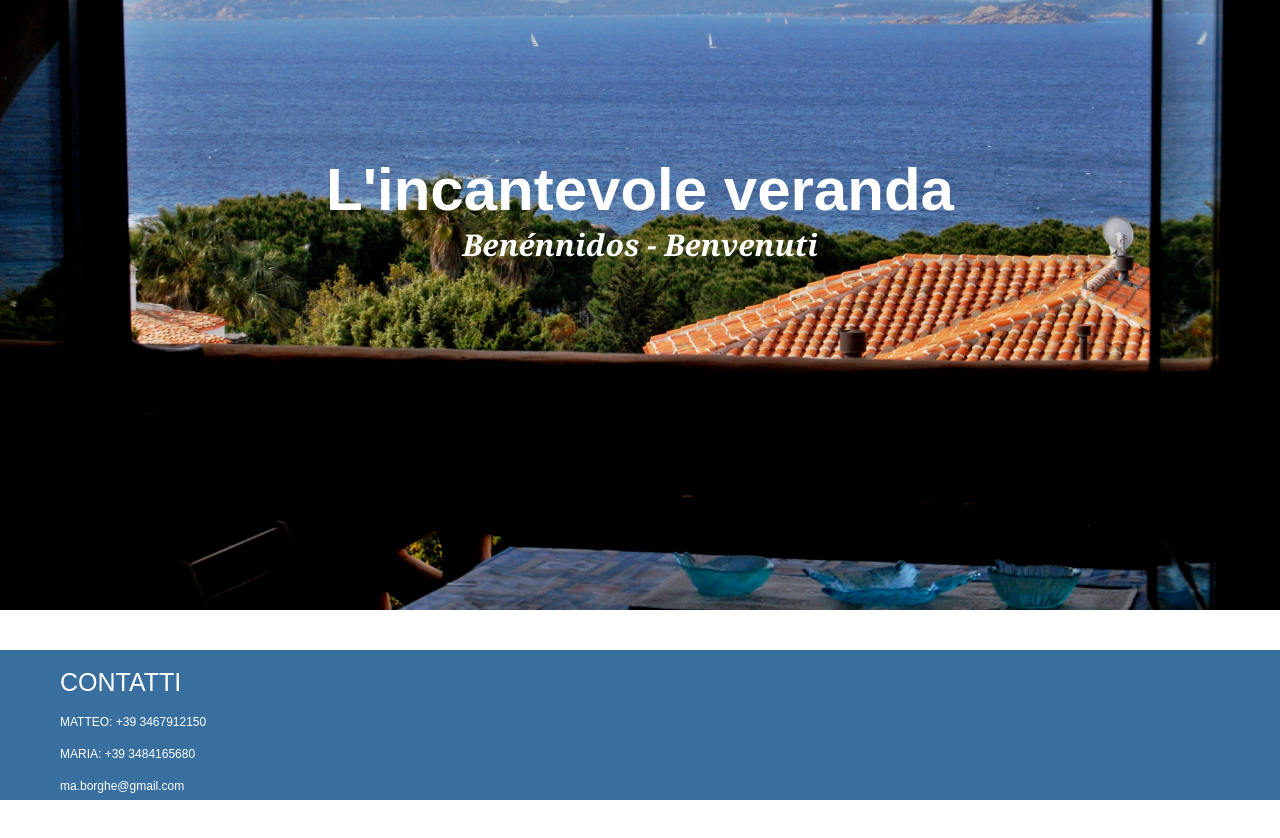
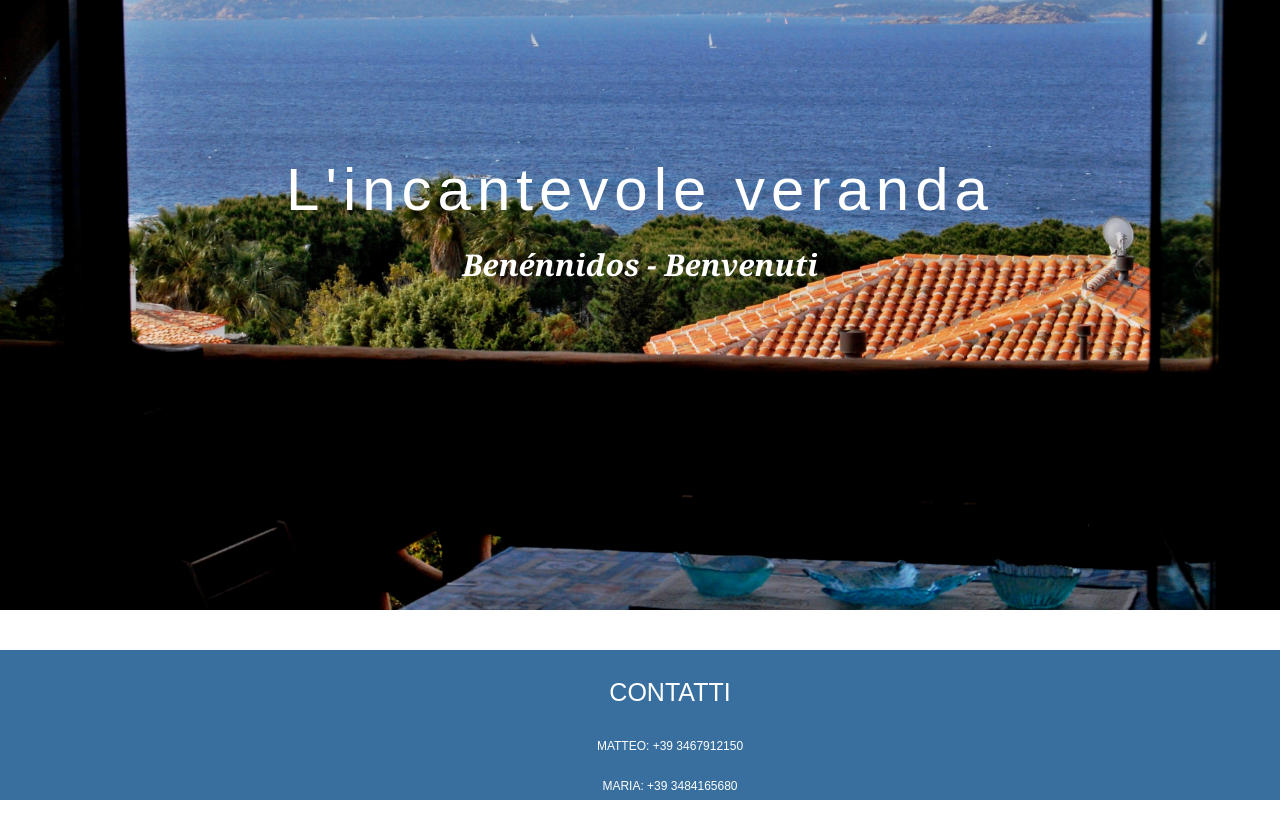
Before and after one commit to maborghe/IncantevoleVeranda, an Angular app: page / in a window 1280 px wide. Shown: the part 300-1138 px from the top of the page. Before the commit the page ends 1100 px from the top, so only its background shows below. Built offline with nearby package versions, Linux system fonts and the light colour scheme.

Commit message:
Apply CSS globally

```diff
--- a/src/app/casa/casa.component.css
+++ b/src/app/casa/casa.component.css
@@ -1,46 +1,4 @@
-section {
-  min-width: 980px;
-  padding-bottom: 30px;
-}
-
-section > #balloSardo {
-  width: 1287px;
-  height: 335px;
-  object-fit: cover;
-}
-
-.casa {
-  text-align: center;
-  font: normal normal normal 12px/1.4em din-next-w01-light,din-next-w02-light,din-next-w10-light,sans-serif;
-  color: #2B689C;
-}
-
-.casa > h1 {
-  font: normal normal bold 25px/1.4em din-next-w01-light,din-next-w02-light,din-next-w10-light,sans-serif;
-  font-family: futura-lt-w01-book,sans-serif;
-  font-weight: normal;
-  font-size: 25px;
-  line-height: normal;
-  letter-spacing:0.1em;
-  padding-top: 20px;
-  padding-bottom: 20px
-}
-
-.casa > p {
-  font: futura-lt-w01-book, sans-serif;
-  font-size: 15px;
-  line-height: 2em;
-}
-
 .casa > #mappaCasa {
   width: 50%;
   height: auto;
 }
-
-.imageBanner {
-  width: 100%;    /* Stretches the image to fill the container horizontally */
-  height: 335px;   /* Maintains the aspect ratio */
-  object-fit: cover;   /* Makes the image fill the space while maintaining aspect ratio */
-  object-position: center; /* Keeps the image centered (you can adjust this as needed) */
-  margin-bottom: 20px;
-}
--- a/src/styles.css
+++ b/src/styles.css
@@ -4,9 +4,7 @@
   padding: 0;
 }
 
-body {
-  font-family: 'Be Vietnam Pro', sans-serif;
-}
+
 :root {
   --primary-color: #605DC8;
   --secondary-color: #8B89E6;
@@ -23,4 +21,33 @@ button.primary {
 }
 
 html, body { height: 100%; }
-body { margin: 0; font-family: Roboto, "Helvetica Neue", sans-serif; }
+body {
+  text-align: center;
+  font: normal normal normal 12px/1.4em din-next-w01-light,din-next-w02-light,din-next-w10-light,sans-serif;
+  color: #2B689C;
+}
+
+.imageBanner {
+  width: 100%;    /* Stretches the image to fill the container horizontally */
+  height: 335px;   /* Maintains the aspect ratio */
+  object-fit: cover;   /* Makes the image fill the space while maintaining aspect ratio */
+  object-position: center; /* Keeps the image centered (you can adjust this as needed) */
+  margin-bottom: 20px;
+}
+
+h1 {
+  font: normal normal bold 25px/1.4em din-next-w01-light,din-next-w02-light,din-next-w10-light,sans-serif;
+  font-family: futura-lt-w01-book,sans-serif;
+  font-weight: normal;
+  font-size: 25px;
+  line-height: normal;
+  letter-spacing:0.1em;
+  padding-top: 20px;
+  padding-bottom: 20px
+}
+
+p {
+  font: futura-lt-w01-book, sans-serif;
+  font-size: 15px;
+  line-height: 2em;
+}
```
